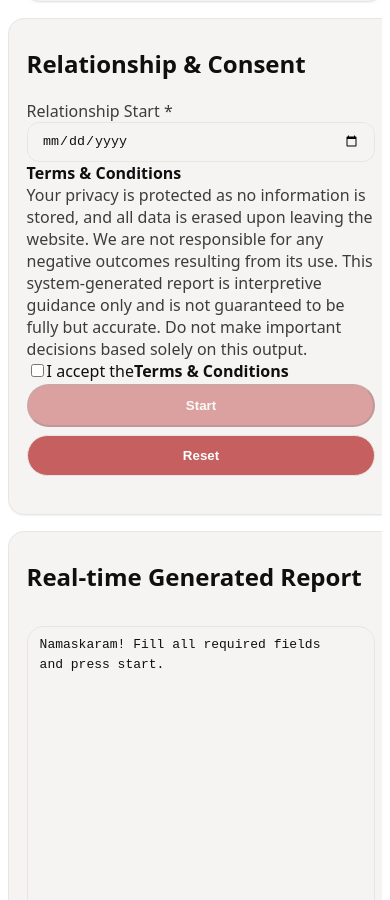
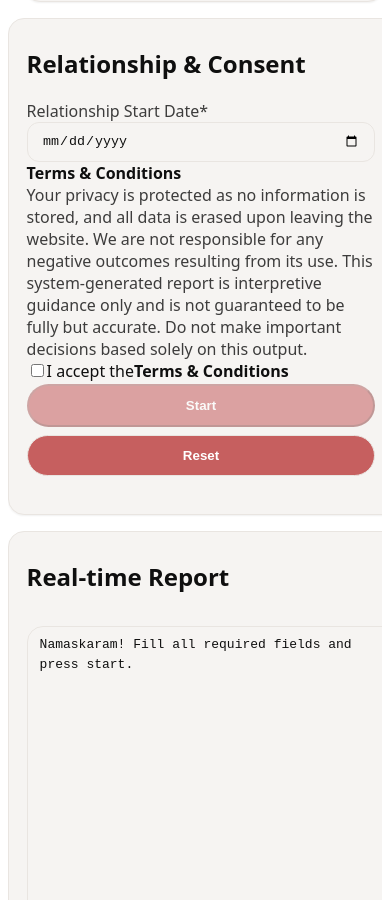
Before and after one commit to theframer/both-are-online, a React (Vite) app: page / in a window 390 px wide. Shown: the part 2493-3393 px from the top of the page. Built offline with nearby package versions, Linux system fonts and the light colour scheme.

Commit message:
FIX: Final deployment push for CSS responsive  update

```diff
--- a/src/pages/Home.tsx
+++ b/src/pages/Home.tsx
@@ -705,7 +705,7 @@
             <Card title="Relationship & Consent">
               <div className="grid grid-cols-1 md:grid-cols-2 gap-3 mb-4">
                 <div>
-                  <label className="block text-sm mb-1 opacity-80">Relationship Start *</label>
+                  <label className="block text-sm mb-1 opacity-80">Relationship Start Date*</label>
                   <input
                     type="date"
                     value={relationshipStart}
@@ -767,7 +767,7 @@
             <div className="h-6" />
 
             {/* Report Box */}
-            <Card title="Real-time Generated Report">
+            <Card title="Real-time Report" className="h-full w-full">
 
 {/* This wrapper matches the exact layout of the scroll area */}
 <div className="relative">
@@ -775,7 +775,7 @@
   {/* REPORT BOX */}
   <pre
     ref={reportRef}
-    className="report-box whitespace-pre-wrap text-sm leading-6 no-jump"
+    className="report-box whitespace-pre-wrap text-sm leading-relaxed text-[var(--fg)] p-4 max-h-[500px] overflow-y-auto rounded-xl border border-[var(--border)] bg-[var(--bg)] shadow-inner w-full"
     style={{
       maxHeight: 320,
       overflow: "auto",
```
